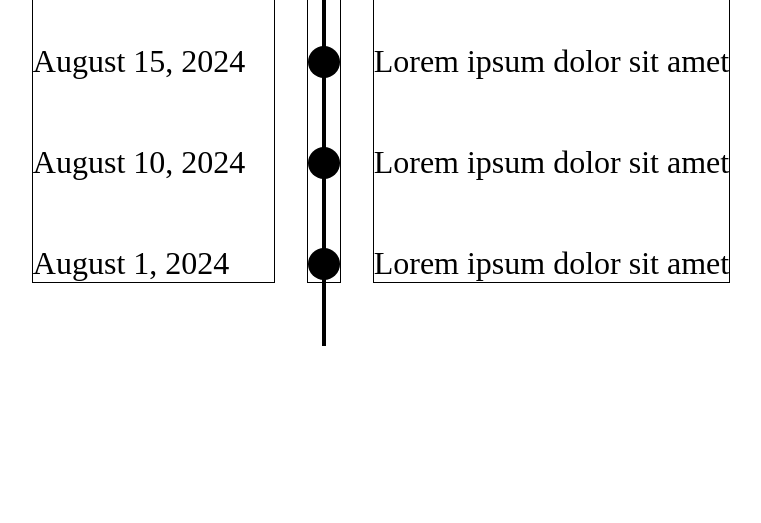
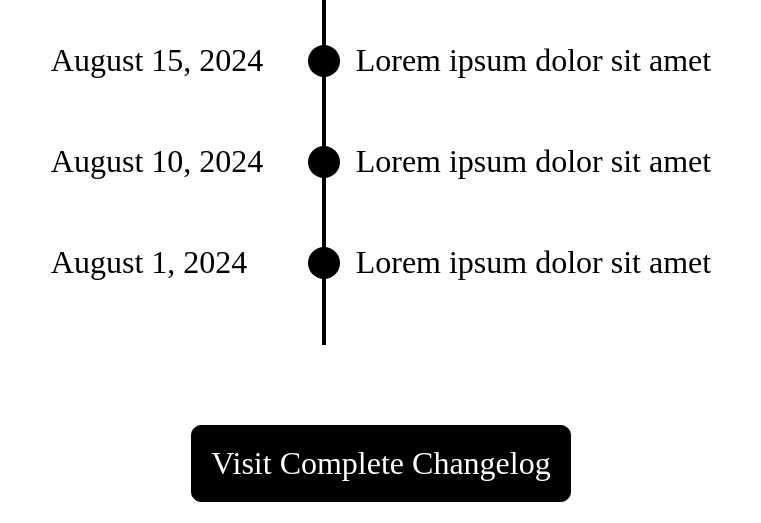
Before and after one commit to joaovsdo/changelog, a plain HTML site: page changelog/index.html in a window 1280 px wide. Shown: the part 665-1188 px from the top of the page, without its empty margins (259-1020 px from the left). After the commit the page ends 1167 px from the top, so only its background shows below. Drawn offline with Linux system fonts and the light colour scheme.

Commit message:
Add: Footer

```diff
--- a/changelog/index.html
+++ b/changelog/index.html
@@ -43,7 +43,9 @@
         </div>
     </main>
     <footer>
-        <div class="full-changelog-link"></div>
+        <div class="full-changelog-link">
+            <a href="#">Visit Complete Changelog</a>
+        </div>
     </footer>
 </body>
 </html>
--- a/changelog/style.css
+++ b/changelog/style.css
@@ -15,8 +15,13 @@ body {
     padding-top: 4rem;
     font-size: 2rem;
     display: grid;
+    grid-template-columns: repeat(1, auto);
+    grid-template-rows: repeat(3, auto);
     gap: 3rem;
+    justify-content: center;
+    align-items: center;
 }
+
 
 
 /*Header*/
@@ -42,7 +47,7 @@ header p {
     display: grid;
     grid-template-columns: repeat(3, auto);
     grid-template-rows: repeat(7, auto);
-    gap: 2rem;
+    gap: 1rem;
     padding-top: 4rem;
     justify-content: center;
     position: relative;
@@ -55,7 +60,6 @@ header p {
     grid-template-rows: repeat(7, 1fr);
     align-items: center;
     row-gap: 4rem;
-    border: 1px solid black;
 }
 
 /*Date*/
@@ -92,9 +96,32 @@ header p {
     transform: translateX(-50%);
 }
 
-/* project name */
+/*Project name*/
 .grid-comment-container {
     display: grid;
     justify-content: start;
     align-items: center;
 }
+
+/*Footer*/
+footer {
+    display: grid;
+    grid-template-columns: repeat(1, auto);
+    grid-template-rows: repeat(1, 1fr);
+    justify-content: center;
+    align-items: center;
+
+}
+
+.full-changelog-link {
+    border: 1px solid black;
+    border-radius: 10px;
+    background-color: black;
+    padding: 0.6em;
+}
+
+.full-changelog-link a {
+    font-size: 2rem;
+    text-decoration: none;
+    color: white
+}
```
